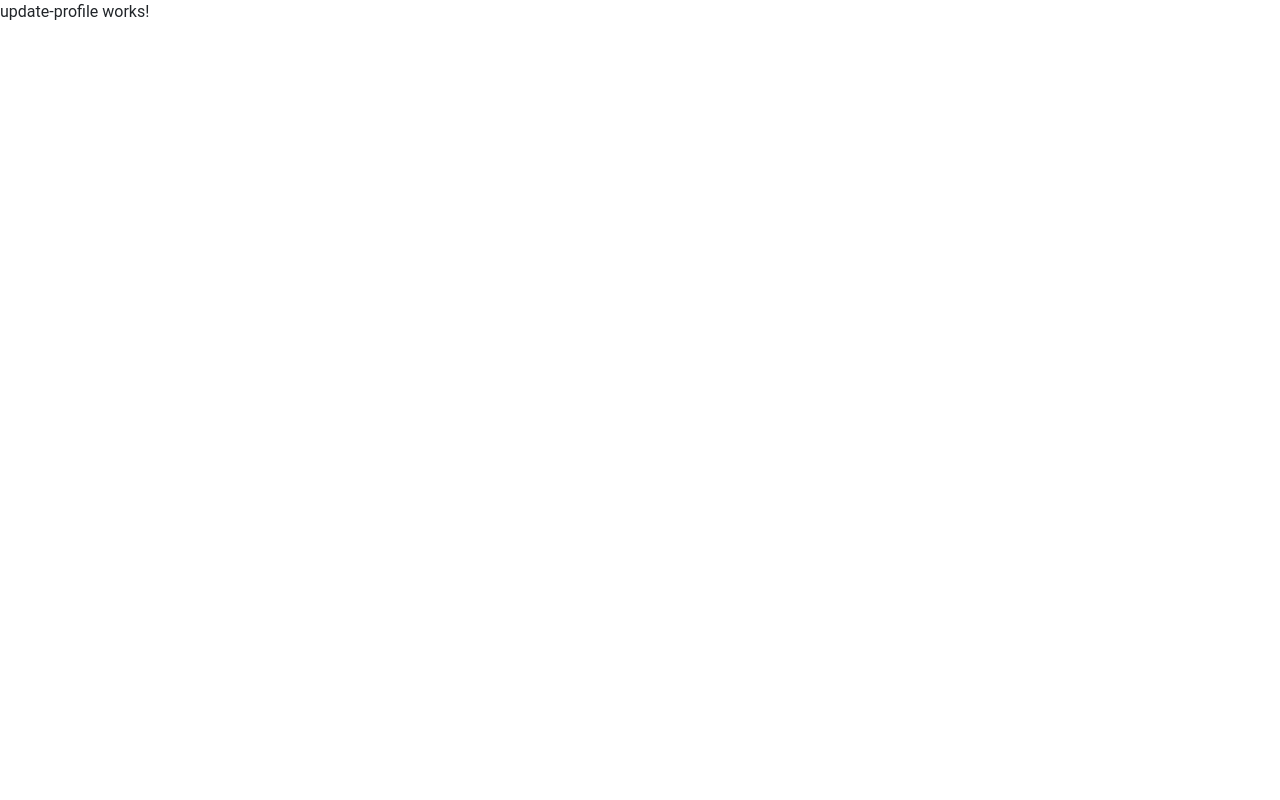
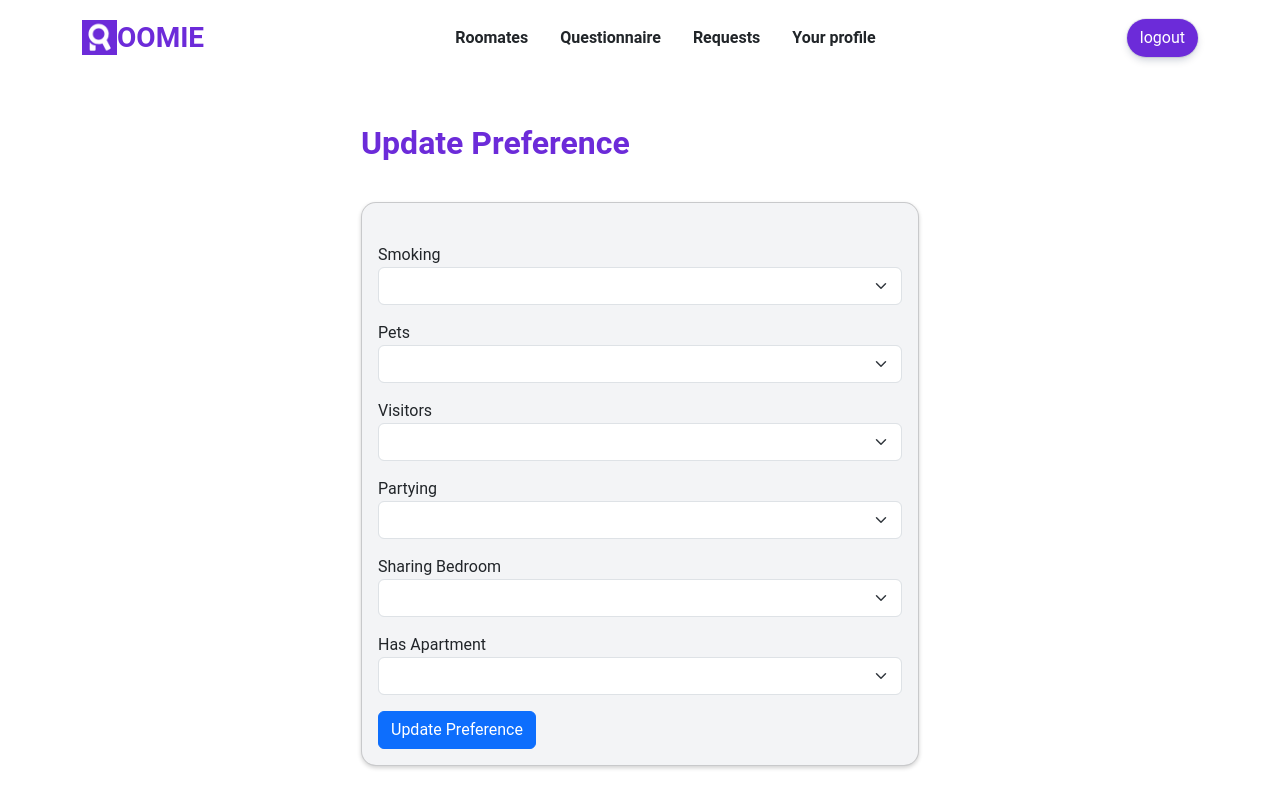
Before and after one commit to Boutainaelatbaoui/RoomieMatch, an Angular app in the folder RoomieMatch-frontend/RommieMatch-frontend/: page /update-profile/1 in a window 1280 px wide. Built offline with nearby package versions, Linux system fonts and the light colour scheme; no server answers; sample sign-in values are in the browser's storage.

Commit message:
Added update preference in frontend

```diff
--- a/RoomieMatch-frontend/RommieMatch-frontend/src/app/components/dashboard/update-question/update-question.component.html
+++ b/RoomieMatch-frontend/RommieMatch-frontend/src/app/components/dashboard/update-question/update-question.component.html
@@ -1,4 +1,4 @@
-<app-navbar></app-navbar>
+<app-sidebar></app-sidebar>
 <div class="container mt-5 mb-5 d-flex justify-content-center">
 <div class="col-6">
     <h2 class="fw-bold text-color pb-3">Update Question</h2>
--- a/RoomieMatch-frontend/RommieMatch-frontend/src/app/components/roomate/update-profile/update-profile.component.html
+++ b/RoomieMatch-frontend/RommieMatch-frontend/src/app/components/roomate/update-profile/update-profile.component.html
@@ -1 +1,53 @@
-<p>update-profile works!</p>
+<app-navbar></app-navbar>
+<div class="container mt-5 mb-5 d-flex justify-content-center">
+    <div class="col-6">
+        <h2 class="fw-bold text-color pb-3">Update Preference</h2>
+        <div class="card card-menu p-3 mt-4">
+            <form [formGroup]="preferenceForm" class="mt-4" (ngSubmit)="updatePreference()">
+                <div class="form-group mb-3">
+                    <label for="smoking">Smoking</label>
+                    <select id="smoking" formControlName="smoking" class="form-control form-select">
+                        <option [value]="true">Yes</option>
+                        <option [value]="false">No</option>
+                    </select>
+                </div>
+                <div class="form-group mb-3">
+                    <label for="pets">Pets</label>
+                    <select id="pets" formControlName="pets" class="form-control form-select">
+                        <option [value]="true">Yes</option>
+                        <option [value]="false">No</option>
+                    </select>
+                </div>
+                <div class="form-group mb-3">
+                    <label for="visitors">Visitors</label>
+                    <select id="visitors" formControlName="visitors" class="form-control form-select">
+                        <option [value]="true">Yes</option>
+                        <option [value]="false">No</option>
+                    </select>
+                </div>
+                <div class="form-group mb-3">
+                    <label for="partying">Partying</label>
+                    <select id="partying" formControlName="partying" class="form-control form-select">
+                        <option [value]="true">Yes</option>
+                        <option [value]="false">No</option>
+                    </select>
+                </div>
+                <div class="form-group mb-3">
+                    <label for="sharingBedroom">Sharing Bedroom</label>
+                    <select id="sharingBedroom" formControlName="sharingBedroom" class="form-control form-select">
+                        <option [value]="true">Yes</option>
+                        <option [value]="false">No</option>
+                    </select>
+                </div>
+                <div class="form-group mb-3">
+                    <label for="hasApartment">Has Apartment</label>
+                    <select id="hasApartment" formControlName="hasApartment" class="form-control form-select">
+                        <option [value]="true">Yes</option>
+                        <option [value]="false">No</option>
+                    </select>
+                </div>
+                <button type="submit" class="btn btn-primary">Update Preference</button>
+            </form>
+        </div>
+    </div>
+</div>
--- a/RoomieMatch-frontend/RommieMatch-frontend/src/app/components/roomate/update-profile/update-profile.component.ts
+++ b/RoomieMatch-frontend/RommieMatch-frontend/src/app/components/roomate/update-profile/update-profile.component.ts
@@ -1,10 +1,102 @@
-import { Component } from '@angular/core';
+import { Component, OnInit } from '@angular/core';
+import { ActivatedRoute, Router } from '@angular/router';
+import { FormBuilder, FormGroup, Validators } from '@angular/forms';
+import { HttpErrorResponse } from '@angular/common/http';
+import Swal from 'sweetalert2';
+import { PreferenceService } from 'src/app/services/preference/preference.service';
+import { PreferenceResponse } from 'src/app/models/response/preference-response';
+import { PreferenceRequest } from 'src/app/models/request/preference-request';
+import { StorageService } from 'src/app/services/storage/storage.service';
+import { UserService } from 'src/app/services/user/user.service';
 
 @Component({
   selector: 'app-update-profile',
   templateUrl: './update-profile.component.html',
   styleUrls: ['./update-profile.component.css']
 })
-export class UpdateProfileComponent {
+export class UpdateProfileComponent implements OnInit {
+  preferenceForm: FormGroup;
+  preferenceId: number = 0;
+  email: string = "";
+
+  constructor(
+    private formBuilder: FormBuilder,
+    private route: ActivatedRoute,
+    private router: Router,
+    private preferenceService: PreferenceService,
+    private storageService: StorageService,
+  ) {
+    this.preferenceForm = this.formBuilder.group({
+      smoking: ['', Validators.required],
+      pets: ['', Validators.required],
+      visitors: ['', Validators.required],
+      partying: ['', Validators.required],
+      sharingBedroom: ['', Validators.required],
+      hasApartment: ['', Validators.required]
+    });
+  }
+
+  ngOnInit(): void {
+    this.route.params.subscribe(params => {
+      this.preferenceId = +params['id'];
+      console.log(this.preferenceId);
+
+      this.fetchPreferenceDetails();
+    });
+  }
+
+  fetchPreferenceDetails(): void {
+    this.preferenceService.getPreferenceById(this.preferenceId).subscribe(
+      (preference: PreferenceResponse) => {
+        this.preferenceForm.patchValue({
+          smoking: preference.smoking ? 'true' : 'false',
+          pets: preference.pets ? 'true' : 'false',
+          visitors: preference.visitors ? 'true' : 'false',
+          partying: preference.partying ? 'true' : 'false',
+          sharingBedroom: preference.sharingBedroom ? 'true' : 'false',
+          hasApartment: preference.hasApartment ? 'true' : 'false'
+        });
+      },
+      (error) => {
+        console.error('Error fetching preference details:', error);
+      }
+    );
+  }
+
+  updatePreference(): void {
+    if (this.preferenceForm.valid) {
+      const updatedPreference: PreferenceRequest = {
+        userId: this.preferenceId,
+        smoking: this.preferenceForm.get('smoking')?.value === 'true',
+        pets: this.preferenceForm.get('pets')?.value === 'true',
+        visitors: this.preferenceForm.get('visitors')?.value === 'true',
+        partying: this.preferenceForm.get('partying')?.value === 'true',
+        sharingBedroom: this.preferenceForm.get('sharingBedroom')?.value === 'true',
+        hasApartment: this.preferenceForm.get('hasApartment')?.value === 'true'
+      };
+
+      const userEmail: string = this.storageService.decodeToken().sub;
+
+      this.preferenceService.updatePreference(userEmail, updatedPreference).subscribe(
+        (response: PreferenceResponse) => {
+          Swal.fire('Success', 'Preference updated successfully!', 'success');
+          this.router.navigate(['/profile']);
+        },
+        (error) => {
+          console.error('Error updating preference:', error);
+
+          if (error instanceof HttpErrorResponse && error.status === 400) {
+            if (error.error && error.error.error === 'Validation error' && error.error.message) {
+              Swal.fire('Error', error.error.message, 'error');
+            } else {
+              Swal.fire('Error', 'An error occurred while updating the preference.', 'error');
+            }
+          } else {
+            Swal.fire('Error', 'An unexpected error occurred.', 'error');
+          }
+        }
+      );
+    }
+  }
 
 }
--- /dev/null
+++ b/RoomieMatch-frontend/RommieMatch-frontend/src/app/services/preference/preference.service.ts
@@ -0,0 +1,29 @@
+import { HttpClient } from '@angular/common/http';
+import { Injectable } from '@angular/core';
+import { environment } from 'src/environments/environment';
+import { StorageService } from '../storage/storage.service';
+import { Router } from '@angular/router';
+import { Observable } from 'rxjs';
+import { PreferenceResponse } from 'src/app/models/response/preference-response';
+import { PreferenceRequest } from 'src/app/models/request/preference-request';
+
+@Injectable({
+  providedIn: 'root'
+})
+export class PreferenceService {
+  private apiUrl = environment.apiUrl;
+
+  constructor(
+    private http: HttpClient,
+    private storageService: StorageService,
+    private router: Router
+  ) {}
+
+  getPreferenceById(id: number): Observable<PreferenceResponse> {
+    return this.http.get<PreferenceResponse>(`${this.apiUrl}/preferences/${id}`);
+  }
+
+  updatePreference(userEmail: string, requestDTO: PreferenceRequest): Observable<PreferenceResponse> {
+    return this.http.put<PreferenceResponse>(`${this.apiUrl}/preferences/${userEmail}`, requestDTO);
+  }
+}
```
Also changed, not shown: 1 other file (tests, documents, lock files or other folders).
